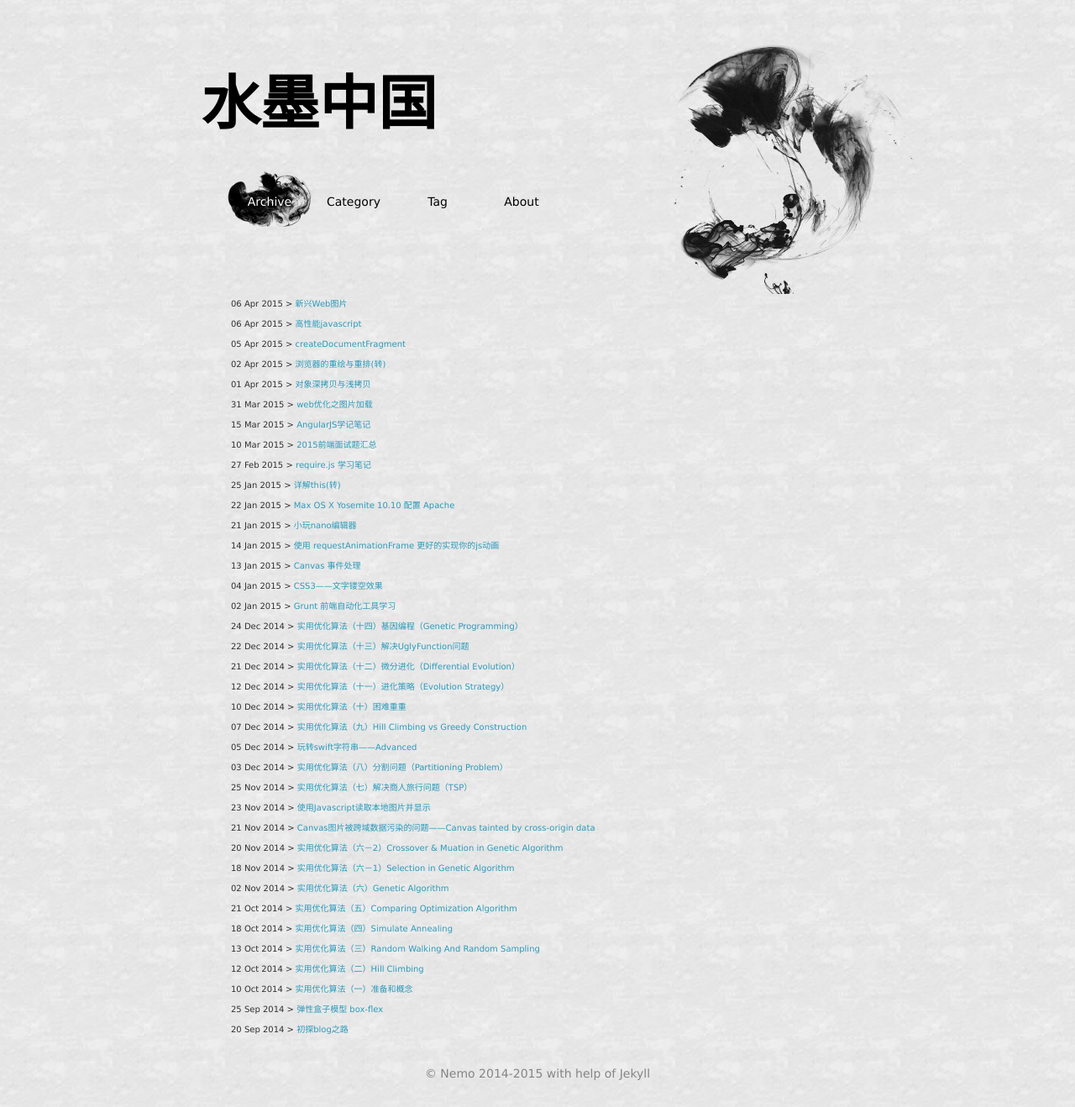
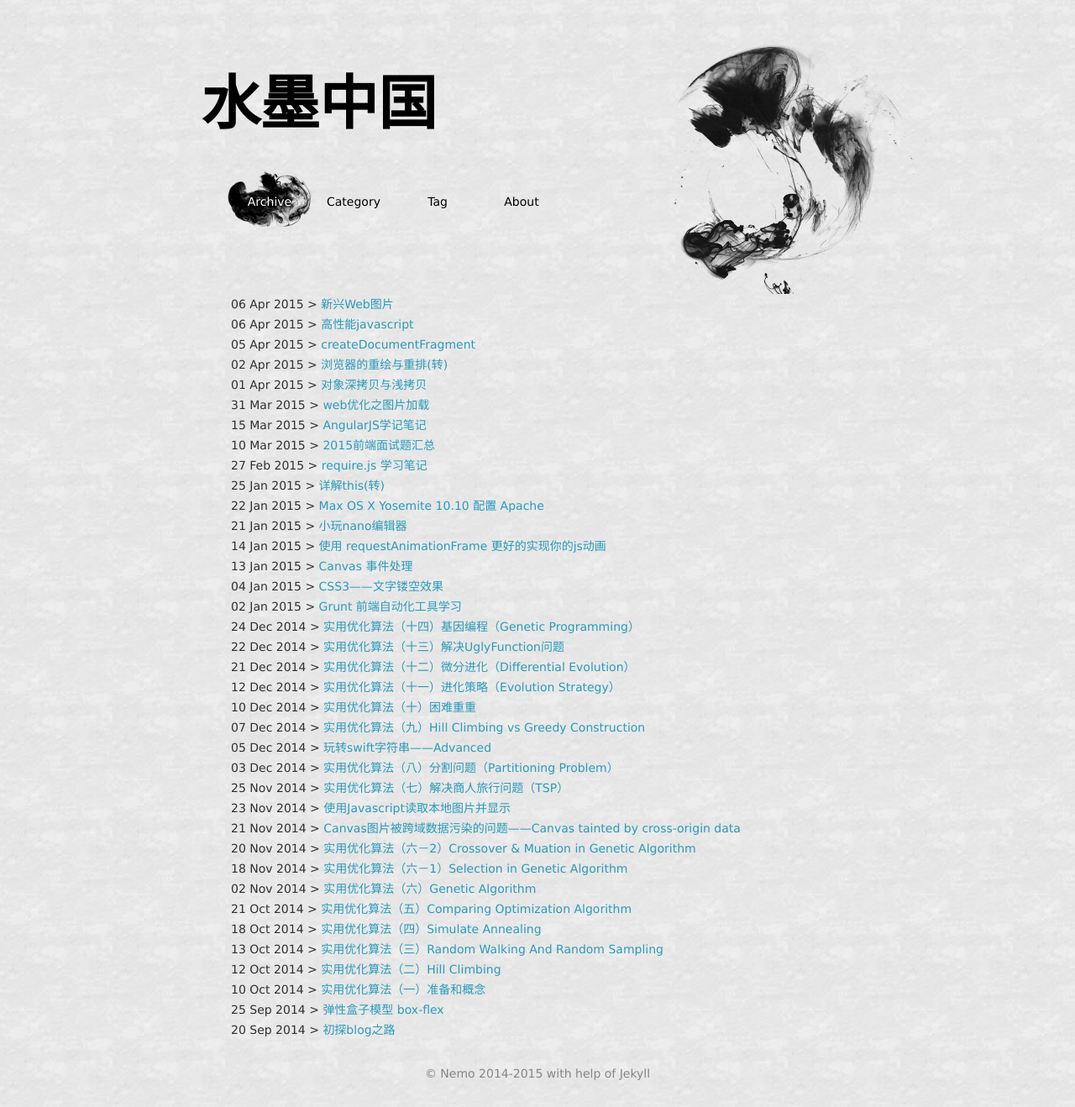
Before and after one commit to Caesor/caesor.github.io, a Jekyll site: the page built from index.html, in a window 1280 px wide. Shown: the whole page at 84% size. Built offline with Jekyll 4.4.1, drawn with Linux system fonts in a browser that asks for light colours; some web fonts are replaced.

Commit message:
update index font size

```diff
--- a/resource/css/pages.css
+++ b/resource/css/pages.css
@@ -2,7 +2,7 @@
 .displayNone{display:none;}
 
 /* blog list */
-.article_list{width: 800px;margin: 0 auto; font-size: 10px;}
+.article_list{width: 800px;margin: 0 auto;}
 .article_list ul{margin-left: 35px;}
 .article_list ul li{list-style-type:disc;overflow: hidden;text-overflow: ellipsis;white-space: nowrap;}
 
@@ -70,6 +70,7 @@
 .resume_part .marked{color: #E05E5E;}
 
 @media screen and (max-width: 800px){
+	.article_list{font-size: 8px;}
 	.article_list ul{margin-left: 0;}
 	.resume_part ul{margin-left: 15px;}
 	.post_title{margin: 10px 0 10px;}
```
